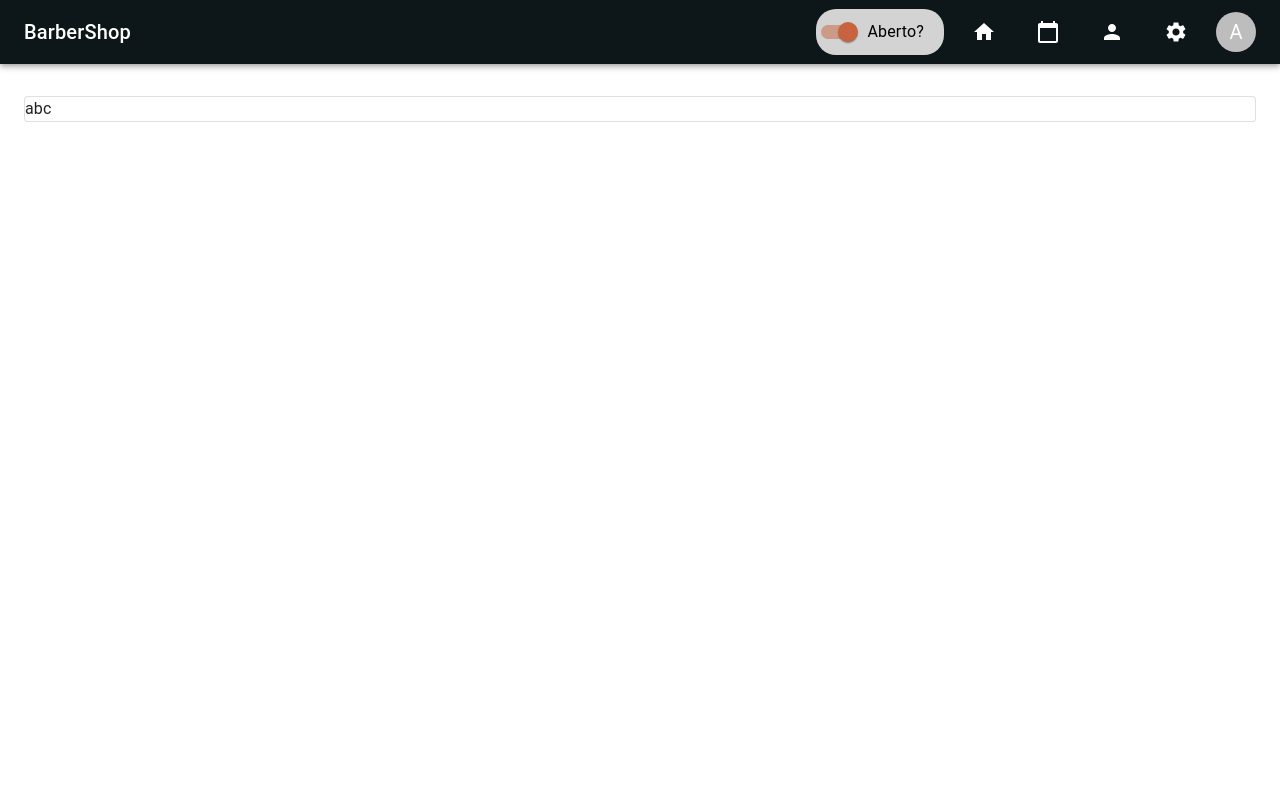
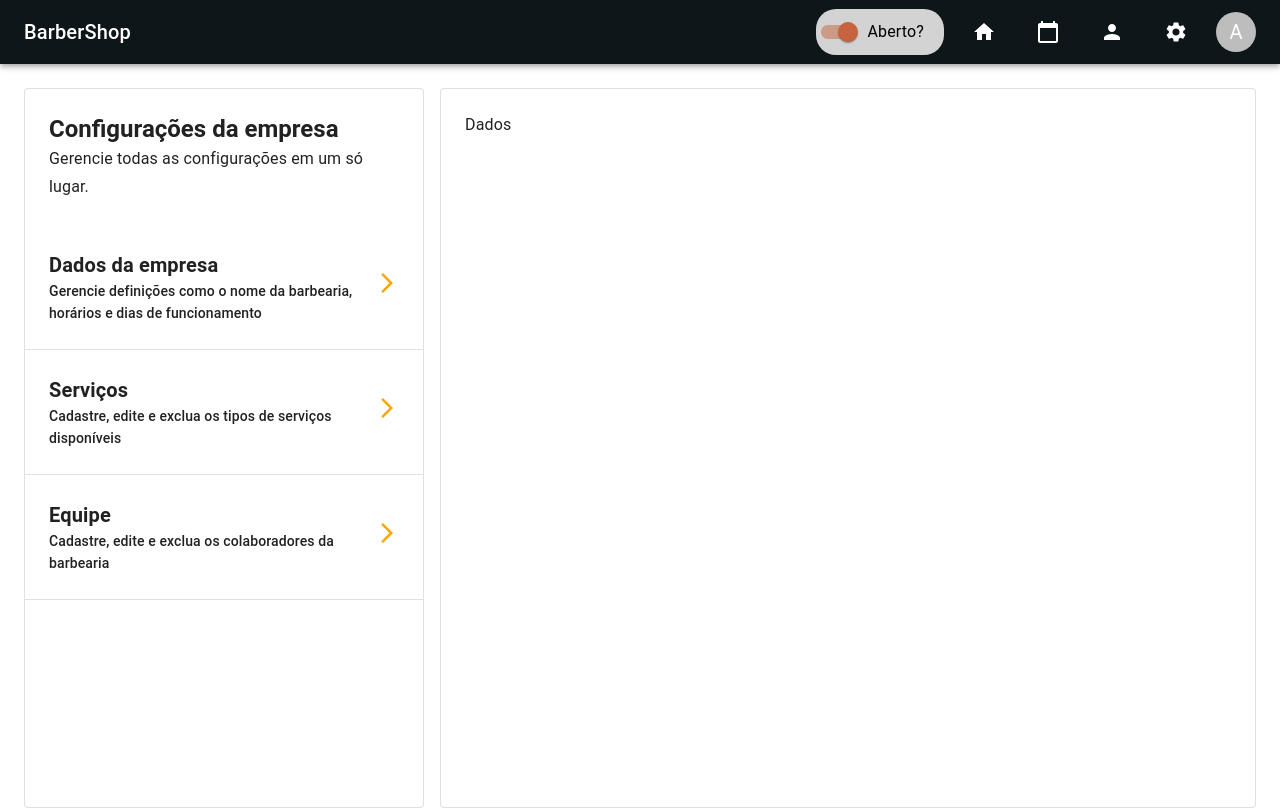
Before and after one commit to eujmac/tcc-site, a React (Vite) app: page /config in a window 1280 px wide. Built offline with nearby package versions, Linux system fonts and the light colour scheme.

Commit message:
trabalhando na tela de config

```diff
--- a/src/App.jsx
+++ b/src/App.jsx
@@ -5,6 +5,9 @@ import Agendamento from "./pages/Agendamento"
 import Clientes from "./pages/Clientes"
 import Configuração from "./pages/Configuração"
 import PaginaNaoEncontrada from "./pages/PaginaNaoEncontrada"
+import Dados from "./pages/Dados"
+import Servicos from "./pages/Servicos"
+import Equipe from "./pages/Equipe"
 
 export const App = () => {
   return (
@@ -14,7 +17,12 @@ export const App = () => {
         <Route path="/home" element={<Home />}></Route>
         <Route path="/agenda" element={<Agendamento />}></Route>
         <Route path="/clientes" element={<Clientes />}></Route>
-        <Route path="/config" element={<Configuração />}></Route>
+        <Route path="/config" element={<Configuração />}>
+          <Route index element={<Dados />}></Route>
+          <Route path="dados" element={<Dados />}></Route>
+          <Route path="servicos" element={<Servicos />}></Route>
+          <Route path="equipe" element={<Equipe />}></Route>
+        </Route>
         <Route path="*" element={<PaginaNaoEncontrada />}></Route>
       </Routes>
     </>
--- a/src/pages/Agendamento.jsx
+++ b/src/pages/Agendamento.jsx
@@ -92,7 +92,7 @@ const Agendamento = () => {
         </ButtonGroup>
       </Box>
       {/* Grid com os barbeiros e os horários */}
-      <Container maxWidth="xl" sx={{ mt: 2 }}>
+      <Container maxWidth="xl" sx={{ mt: 3 }}>
         <Grid container spacing={2}>
           <CardBarbeiro nome="João Marcos" isLoading={isLoading} />
           <CardBarbeiro nome="Pedro Henrique" isLoading={isLoading} />
--- a/src/pages/Clientes.jsx
+++ b/src/pages/Clientes.jsx
@@ -21,10 +21,14 @@ const Clientes = () => {
   return (
     <Box>
       <NavBar />
-      <Container maxWidth="xl" sx={{ mt: "2rem" }}>
+      <Container maxWidth="xl" sx={{ mt: 3 }}>
         <Paper variant="outlined">
           <Stack spacing={2} p={2}>
-            <Box display={"flex"} justifyContent={"space-between"}>
+            <Box
+              display={"flex"}
+              justifyContent={"space-between"}
+              alignItems="center"
+            >
               <Box>
                 <Typography variant="h5" fontWeight={"bold"}>
                   Lista de Clientes <Chip label="18" variant="outlined" />
@@ -33,7 +37,7 @@ const Clientes = () => {
                   Visualizar, adicionar, editar e excluir dados dos clientes.
                 </Typography>
               </Box>
-              <Box alignSelf={"center"}>
+              <Box>
                 <Button
                   variant="contained"
                   onClick={() => setIsDrawerAdicionarOpen(true)}
--- a/src/pages/Configuração.jsx
+++ b/src/pages/Configuração.jsx
@@ -1,13 +1,82 @@
-import { Box, Container, Paper, Typography } from "@mui/material"
+import { Box, Container, Divider, Grid, Paper, Typography } from "@mui/material"
 import NavBar from "../components/NavBar"
+import { ArrowForwardIosSharp } from "@mui/icons-material"
+import { Outlet, useNavigate } from "react-router-dom"
+
+const CardConfig = ({ titulo, subtitulo, nav }) => {
+  const navigate = useNavigate()
+  return (
+    <Box
+      direction="row"
+      display="flex"
+      justifyContent="space-between"
+      alignItems="center"
+      sx={{
+        cursor: "pointer",
+        p: 3,
+        "&:hover": {
+          backgroundColor: "#f8f8fb",
+        },
+      }}
+      onClick={() => navigate(nav)}
+    >
+      <Box>
+        <Typography variant="h6" fontWeight="bold">
+          {titulo}
+        </Typography>
+        <Typography variant="subtitle2">{subtitulo}</Typography>
+      </Box>
+      <Box>
+        <ArrowForwardIosSharp sx={{ alignSelf: "center", color: "orange" }} />
+      </Box>
+    </Box>
+  )
+}
 const Configuração = () => {
   return (
     <Box>
       <NavBar />
-      <Container maxWidth="xl" sx={{ mt: "2rem" }}>
-        <Paper variant="outlined" p={2}>
-          <Typography>abc</Typography>
-        </Paper>
+      <Container maxWidth="xl" sx={{ mt: 3 }}>
+        <Grid container spacing={2}>
+          <Grid item xs={12} lg={4}>
+            <Paper variant="outlined" sx={{ height: "90vh" }}>
+              <Box p={3}>
+                <Typography variant="h5" fontWeight={"bold"}>
+                  Configurações da empresa
+                </Typography>
+                <Typography variant="subtitle1">
+                  Gerencie todas as configurações em um só lugar.
+                </Typography>
+              </Box>
+              <CardConfig
+                titulo="Dados da empresa"
+                subtitulo="Gerencie definições como o nome da barbearia, horários e dias de
+          funcionamento"
+                nav="dados"
+              />
+              <Divider />
+              <CardConfig
+                titulo="Serviços"
+                subtitulo="Cadastre, edite e exclua os tipos de serviços disponíveis"
+                nav="servicos"
+              />
+              <Divider />
+              <CardConfig
+                titulo="Equipe"
+                subtitulo="Cadastre, edite e exclua os colaboradores da barbearia"
+                nav="equipe"
+              />
+              <Divider />
+            </Paper>
+          </Grid>
+          <Grid item xs={12} lg={8}>
+            <Paper variant="outlined" sx={{ height: "90vh" }}>
+              <Box p={3}>
+                <Outlet />
+              </Box>
+            </Paper>
+          </Grid>
+        </Grid>
       </Container>
     </Box>
   )
--- /dev/null
+++ b/src/pages/Dados.jsx
@@ -0,0 +1,5 @@
+const Dados = () => {
+  return <div>Dados</div>
+}
+
+export default Dados
--- /dev/null
+++ b/src/pages/Equipe.jsx
@@ -0,0 +1,7 @@
+import React from "react"
+
+const Equipe = () => {
+  return <div>Equipe</div>
+}
+
+export default Equipe
--- a/src/pages/Home.jsx
+++ b/src/pages/Home.jsx
@@ -80,7 +80,7 @@ const Home = () => {
   return (
     <Box>
       <NavBar />
-      <Container maxWidth="xl" sx={{ mt: "2rem" }}>
+      <Container maxWidth="xl" sx={{ mt: 3 }}>
         <Grid container spacing={2}>
           {/* Card próximos agendamento */}
           <Grid item xs={12} lg={6}>
--- /dev/null
+++ b/src/pages/Servicos.jsx
@@ -0,0 +1,5 @@
+const Servicos = () => {
+  return <div>Servicos</div>
+}
+
+export default Servicos
--- a/src/utils/dados.jsx
+++ b/src/utils/dados.jsx
@@ -51,6 +51,7 @@ export const columns = [
     type: "number",
     headerAlign: "left",
     align: "left",
+    flex: 1,
   },
   { field: "celular", headerName: "Celular", flex: 1 },
   {
```
